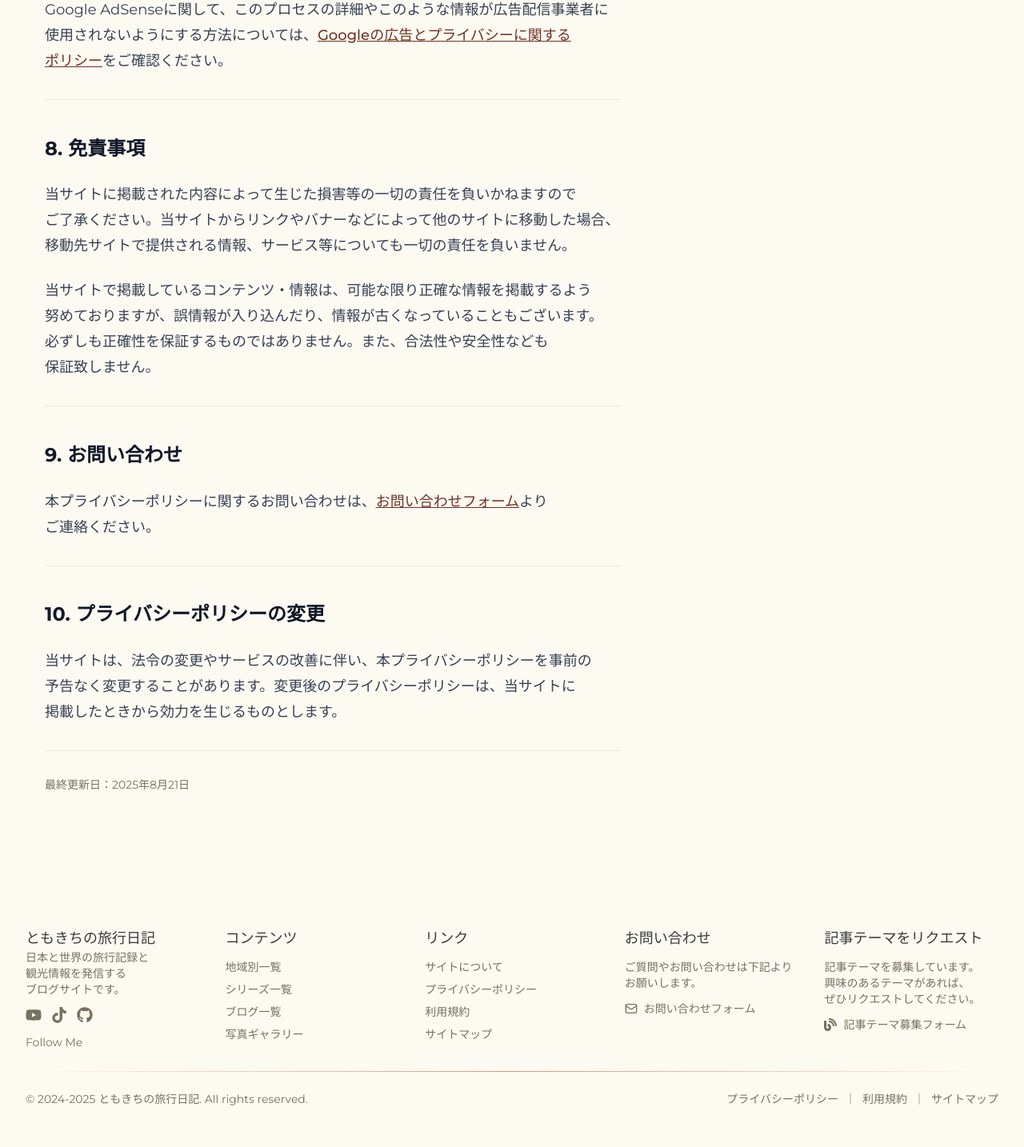
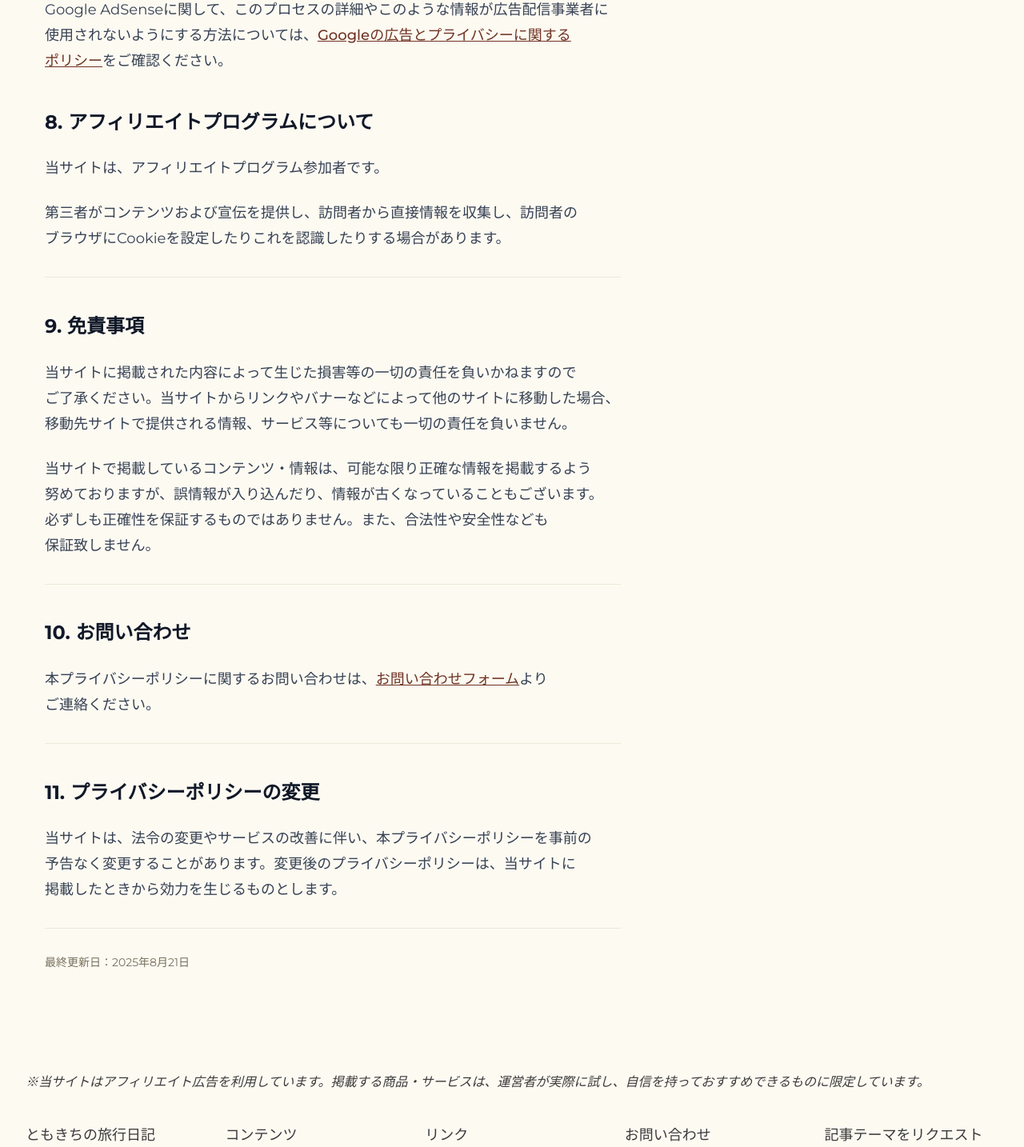
Before and after one commit to tomoki013/new-travelblog, a Next.js app: page /privacy in a window 1280 px wide. Shown: the part 3409-4843 px from the top of the page at 80% size. Built offline with nearby package versions, Linux system fonts and the light colour scheme.

Commit message:
プロモーションに関するポリシーを追加

```diff
--- a/src/app/(pages)/privacy/page.tsx
+++ b/src/app/(pages)/privacy/page.tsx
@@ -214,19 +214,18 @@ const PrivacyPage = () => {
 
           {/* <Separator className="my-8" /> */}
 
-          {/* <h2 className="text-2xl font-bold">
+          <h2 className="text-2xl font-bold">
             8. アフィリエイトプログラムについて
           </h2>
-          <p>
-            当サイトは、「Amazon.co.jp」を宣伝しリンクすることによってサイトが紹介料を獲得できる手段を提供することを目的に設定されたアフィリエイトプログラムである、Amazonアソシエイト・プログラムの参加者です。
-          </p>
+          <p>当サイトは、アフィリエイトプログラム参加者です。</p>
           <p>
             第三者がコンテンツおよび宣伝を提供し、訪問者から直接情報を収集し、訪問者のブラウザにCookieを設定したりこれを認識したりする場合があります。
-          </p> */}
+          </p>
+          {/* <p>詳細はアフィリエイトに関するサイトポリシーをご覧ください。</p> */}
 
           <Separator className="my-8" />
 
-          <h2 className="text-2xl font-bold">8. 免責事項</h2>
+          <h2 className="text-2xl font-bold">9. 免責事項</h2>
           <p>
             当サイトに掲載された内容によって生じた損害等の一切の責任を負いかねますのでご了承ください。当サイトからリンクやバナーなどによって他のサイトに移動した場合、移動先サイトで提供される情報、サービス等についても一切の責任を負いません。
           </p>
@@ -236,7 +235,7 @@ const PrivacyPage = () => {
 
           <Separator className="my-8" />
 
-          <h2 className="text-2xl font-bold">9. お問い合わせ</h2>
+          <h2 className="text-2xl font-bold">10. お問い合わせ</h2>
           <p>
             本プライバシーポリシーに関するお問い合わせは、
             <Link
@@ -250,7 +249,7 @@ const PrivacyPage = () => {
 
           <Separator className="my-8" />
 
-          <h2 className="text-2xl font-bold">10. プライバシーポリシーの変更</h2>
+          <h2 className="text-2xl font-bold">11. プライバシーポリシーの変更</h2>
           <p>
             当サイトは、法令の変更やサービスの改善に伴い、本プライバシーポリシーを事前の予告なく変更することがあります。変更後のプライバシーポリシーは、当サイトに掲載したときから効力を生じるものとします。
           </p>
--- a/src/components/featured/article/PostHeader.tsx
+++ b/src/components/featured/article/PostHeader.tsx
@@ -118,6 +118,13 @@ const PostHeader = ({ post }: PostHeaderProps) => {
           priority
         />
       )}
+
+      {/* Promotion */}
+      {post.isPromotion && (
+        <section className="flex justify-center items-center my-8 text-gray-800 italic bg-white/80 h-12 rounded-sm border border-secondary">
+          <p>※本記事はプロモーションを含みます。</p>
+        </section>
+      )}
     </motion.header>
   );
 };
--- a/src/components/layouts/Footer.tsx
+++ b/src/components/layouts/Footer.tsx
@@ -10,6 +10,20 @@ import { FaBlog } from "react-icons/fa";
 const Footer = () => {
   return (
     <footer className="bg-background text-foreground py-16 px-8">
+      {/* アフィリエイトポリシー */}
+      <div className="italic">
+        <p>
+          ※当サイトはアフィリエイト広告を利用しています。掲載する商品・サービスは、運営者が実際に試し、自信を持っておすすめできるものに限定しています。
+          {/* 詳しい運営方針については
+          <Link
+            href={`/about#promotionPolicy`}
+            className="text-secondary underline hover:text-secondary-foreground"
+          >
+            こちら
+          </Link>
+          のページをご覧ください。 */}
+        </p>
+      </div>
       <div className="container py-10">
         <div className="grid grid-cols-1 gap-8 sm:grid-cols-2 md:grid-cols-5">
           <div className="space-y-3">
--- a/src/lib/markdown.ts
+++ b/src/lib/markdown.ts
@@ -33,6 +33,7 @@ export function getRawPostsData(): PostMetadata[] {
       budget: data.budget,
       costs: data.costs,
       series: data.series,
+      isPromotion: data.isPromotion,
     } as PostMetadata;
   });
   return allPostsData;
--- a/src/lib/posts.ts
+++ b/src/lib/posts.ts
@@ -71,6 +71,7 @@ export async function getPostBySlug(slug: string): Promise<Post> {
     budget: data.budget,
     costs: data.costs,
     series: data.series,
+    isPromotion: data.isPromotion,
   } as Post;
 }
 
--- a/src/types/types.ts
+++ b/src/types/types.ts
@@ -14,6 +14,7 @@ export interface Post {
   budget?: number;
   costs?: Record<string, number>;
   series?: string;
+  isPromotion?: boolean;
 }
 
 export interface Photo {
```
